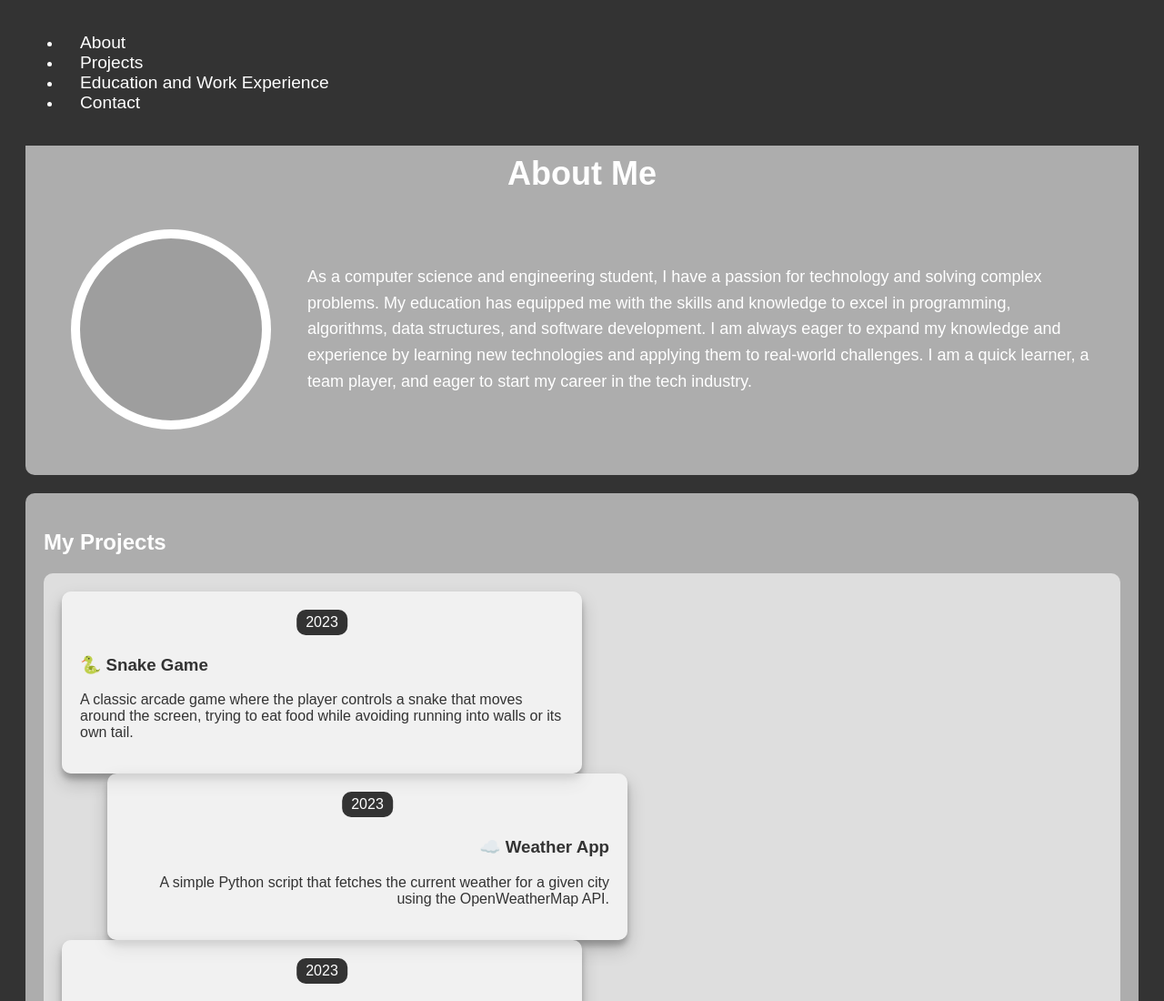
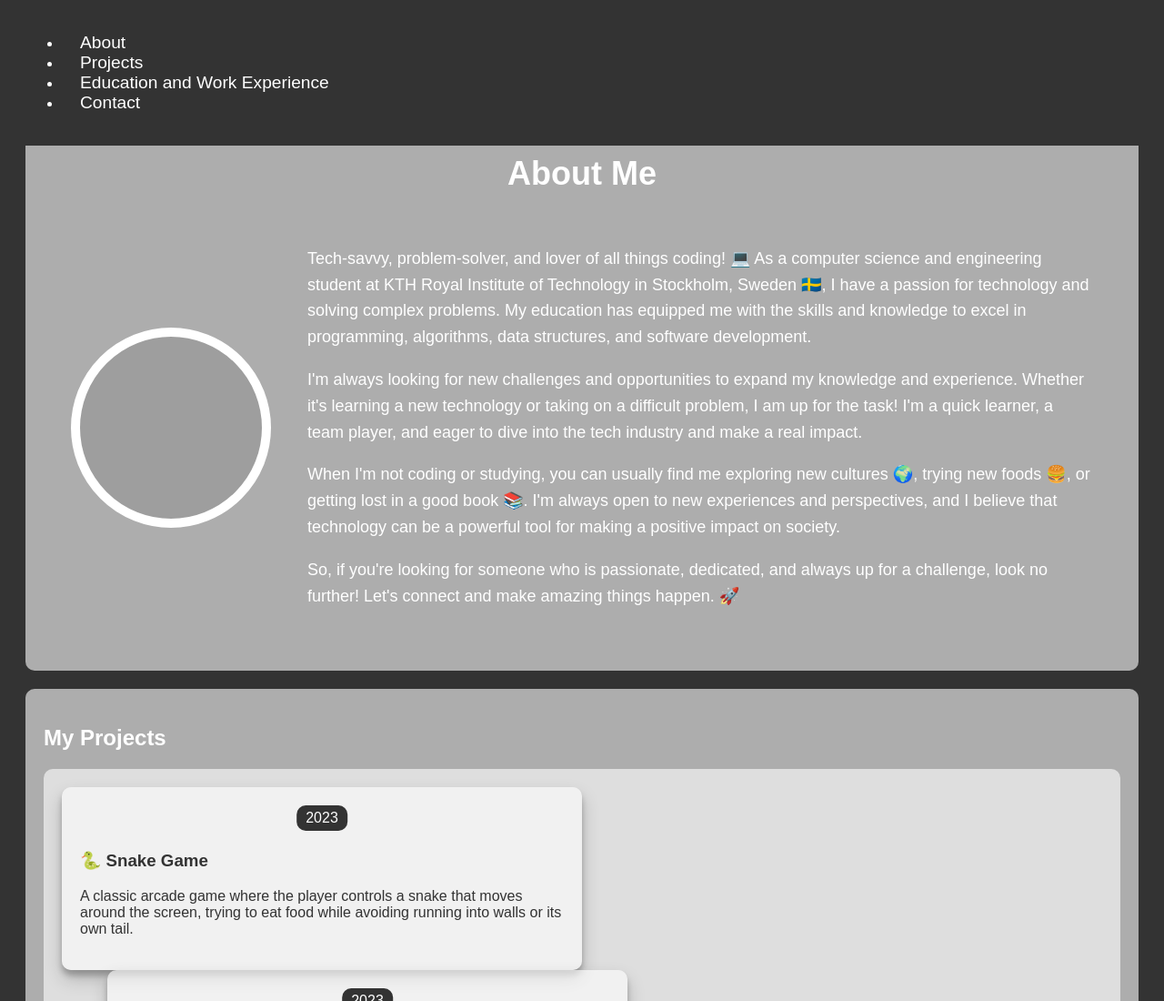
Before and after one commit to FilipDimitrijevic97/Website, a plain HTML site: page index.html in a window 1280 px wide. Shown: the top 1100 px of the page at 91% size. Drawn offline with Linux system fonts and the light colour scheme; grey boxes are pictures that could not be loaded.

Commit message:
update index.html

```diff
--- a/index.html
+++ b/index.html
@@ -22,8 +22,12 @@
             <div class="about-content">
               <div class="about-img" style="background-image: url('https://media.licdn.com/dms/image/C4D03AQHGtiMTGfWTPA/profile-displayphoto-shrink_400_400/0/1663838601353?e=1680739200&v=beta&t=88vJ3EQN_Mpk9nuQvjUBf1RbeR34bC90a8tJ0hmAd80');"></div>
               <div class="about-text">
-                <p>As a computer science and engineering student, I have a passion for technology and solving complex problems. My education has equipped me with the skills and knowledge to excel in programming, algorithms, data structures, and software development. I am always eager to expand my knowledge and experience by learning new technologies and applying them to real-world challenges. I am a quick learner, a team player, and eager to start my career in the tech industry.</p>
+                <p>Tech-savvy, problem-solver, and lover of all things coding! 💻 As a computer science and engineering student at KTH Royal Institute of Technology in Stockholm, Sweden 🇸🇪, I have a passion for technology and solving complex problems. My education has equipped me with the skills and knowledge to excel in programming, algorithms, data structures, and software development. </p>
+                <p>I'm always looking for new challenges and opportunities to expand my knowledge and experience. Whether it's learning a new technology or taking on a difficult problem, I am up for the task! I'm a quick learner, a team player, and eager to dive into the tech industry and make a real impact. </p>
+                <p>When I'm not coding or studying, you can usually find me exploring new cultures 🌍, trying new foods 🍔, or getting lost in a good book 📚. I'm always open to new experiences and perspectives, and I believe that technology can be a powerful tool for making a positive impact on society. </p>
+                <p>So, if you're looking for someone who is passionate, dedicated, and always up for a challenge, look no further! Let's connect and make amazing things happen. 🚀</p>
               </div>
+
             </div>
 
           </section>
```
